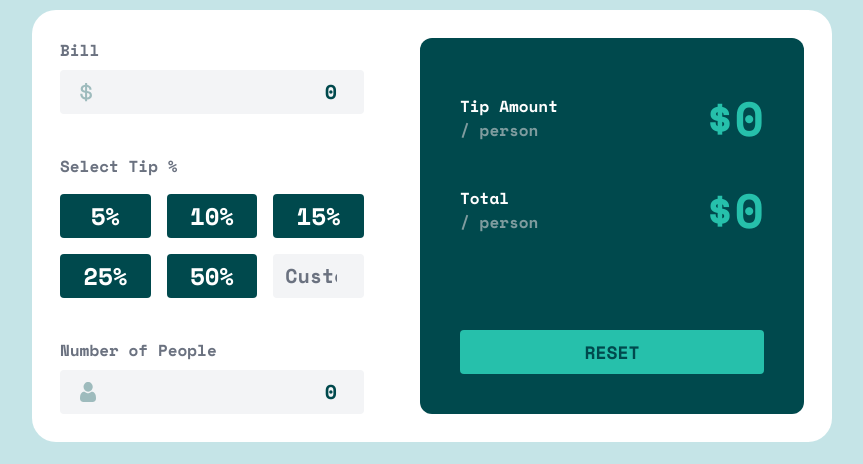
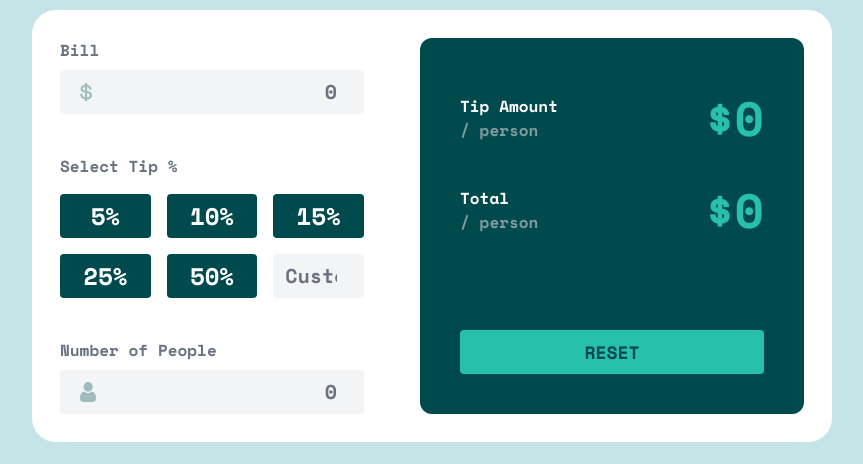
Before and after one commit to sarrietav-dev/tip-calculator, a Vue app: page / in a window 1280 px wide. Shown: the part 261-725 px from the top of the page, without its empty margins (208-1071 px from the left). Built offline with nearby package versions, Linux system fonts and the light colour scheme.

Commit message:
♻️ Show NumberInput placeholder instead of the initial value

```diff
--- a/src/components/ThePanel.vue
+++ b/src/components/ThePanel.vue
@@ -28,8 +28,8 @@ import useStore from '@/store/mainStore';
 
 const store = useStore();
 
-const bill = ref(store.$state.bill);
-const people = ref(store.$state.people);
+const bill = ref();
+const people = ref();
 
 watch(bill, (bill) => store.$patch({ bill }));
 watch(people, (people) => store.$patch({ people }));
```
